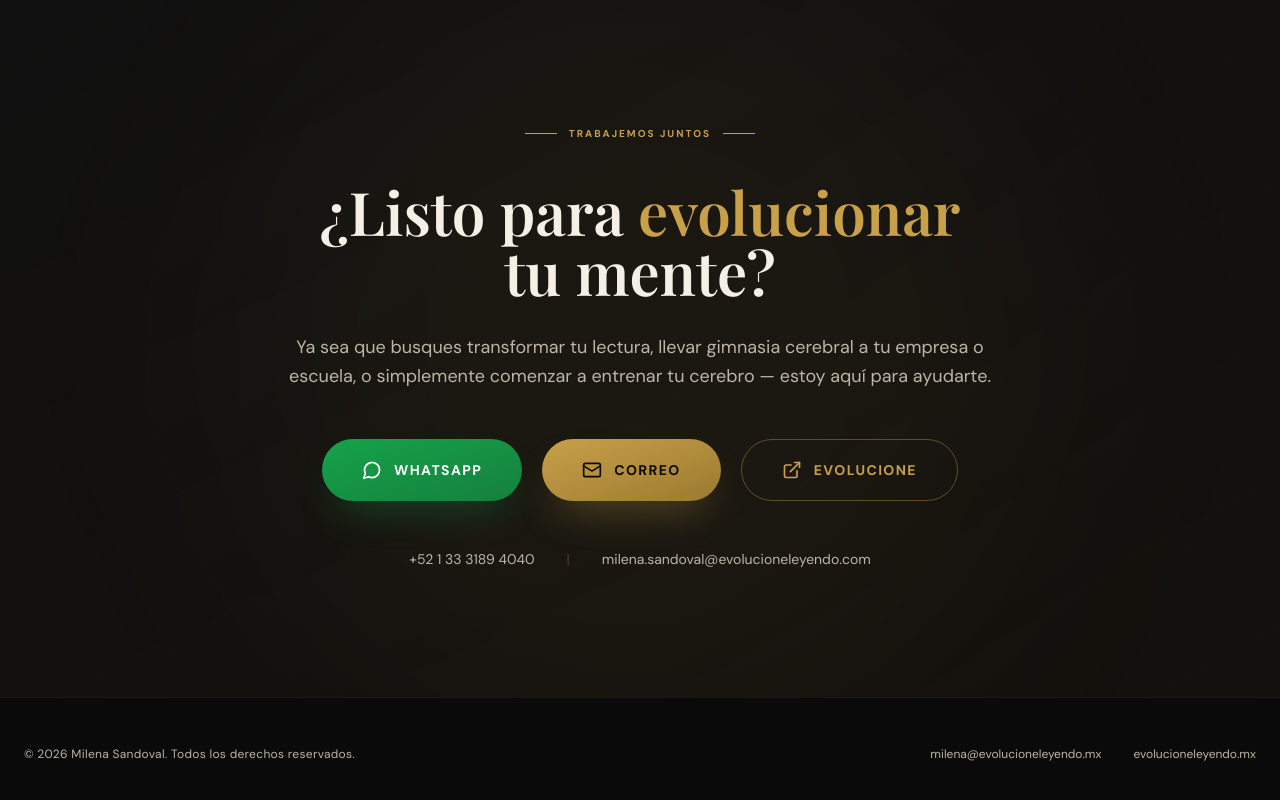
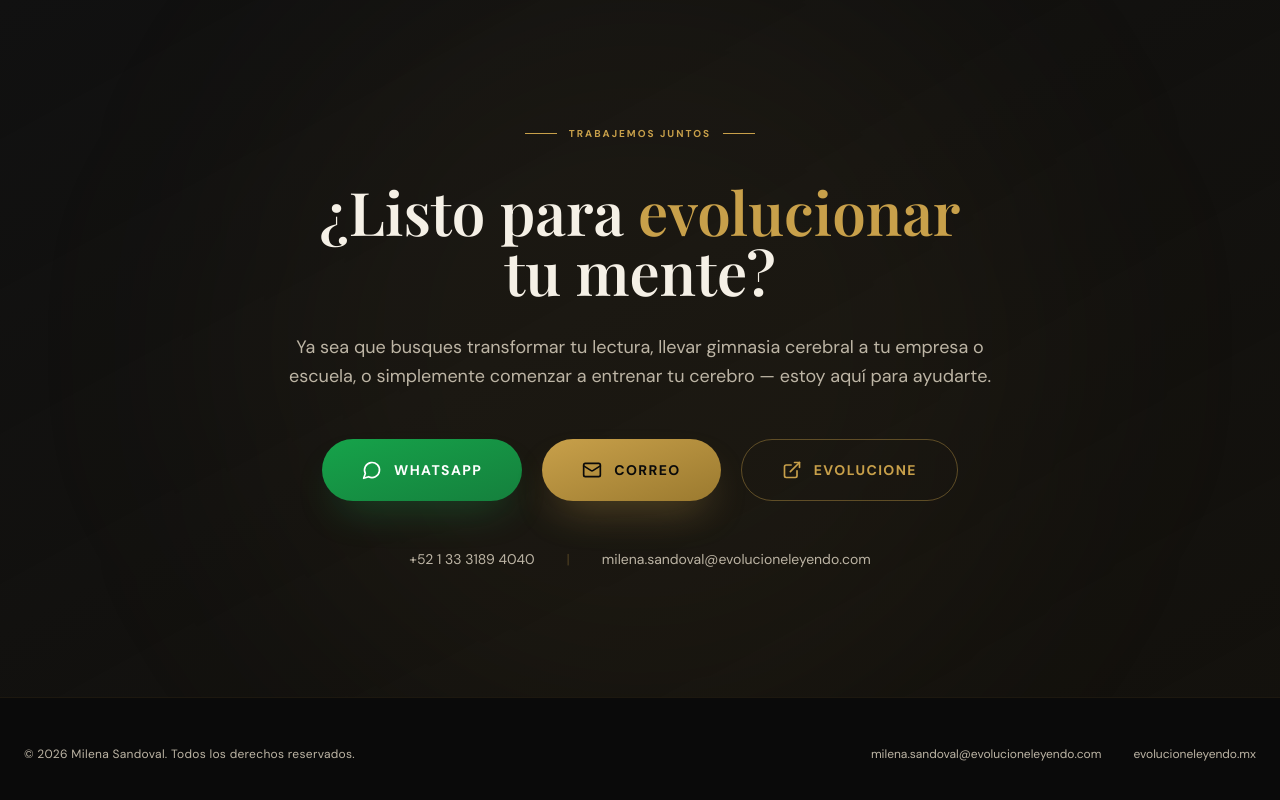
Before and after one commit to diegoroman5/MILENA-SANDOVAL, a React (Vite) app: page / in a window 1280 px wide. Shown: the part 8052-8852 px from the top of the page. Built offline with nearby package versions, Linux system fonts and the light colour scheme; a web font is replaced by a local one.

Commit message:
Actualizar correo en Footer

```diff
--- a/components/Footer.tsx
+++ b/components/Footer.tsx
@@ -10,10 +10,10 @@ export const Footer: React.FC = () => {
         </p>
         <div className="flex gap-8">
           <a
-            href="mailto:milena@evolucioneleyendo.mx"
+            href="mailto:milena.sandoval@evolucioneleyendo.com"
             className="text-xs text-cream-muted hover:text-gold transition-colors"
           >
-            milena@evolucioneleyendo.mx
+            milena.sandoval@evolucioneleyendo.com
           </a>
           <a
             href="https://www.evolucioneleyendo.mx/"
```
